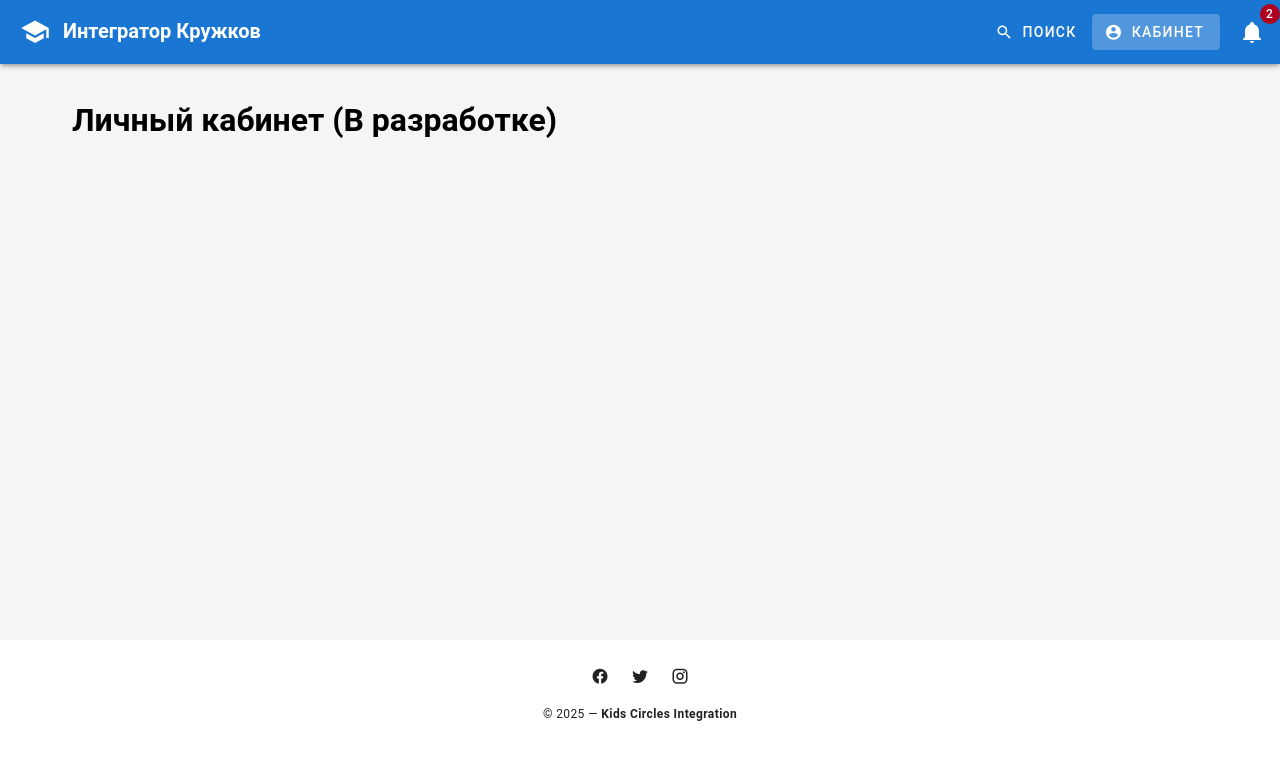
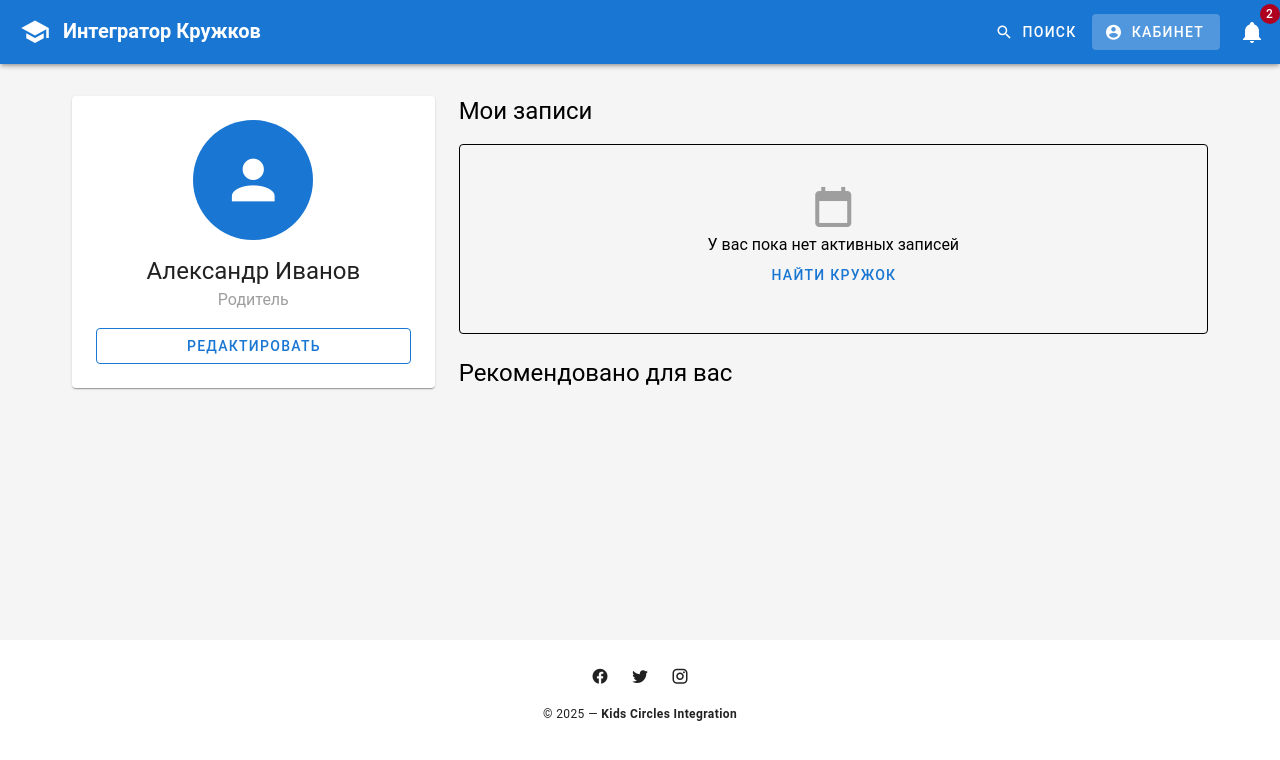
Before and after one commit to FrierenWay/integrator-children-clubs, a Vue app: page /profile in a window 1280 px wide. Shown: the top 760 px of the page. Built offline with nearby package versions, Linux system fonts and the light colour scheme.

Commit message:
feat: complete profile view with tabs and recommendations

```diff
--- a/src/views/HomeView.vue
+++ b/src/views/HomeView.vue
@@ -71,13 +71,15 @@
 import { computed, onMounted, ref } from 'vue';
 import { useStore } from 'vuex';
 import CircleCard from '../components/CircleCard.vue';
+import AppMap from '../components/AppMap.vue';
 
 export default {
-  components: { CircleCard },
+  components: { CircleCard, AppMap },
   setup() {
     const store = useStore();
 
     // Локальные реактивные переменные для фильтров
+    const viewMode = ref('list');
     const search = ref('');
     const category = ref(null);
     const maxPrice = ref(10000);
@@ -105,6 +107,7 @@ export default {
       circles,
       loading,
       categories,
+      viewMode,
       updateFilters
     };
   }
--- a/src/views/ProfileView.vue
+++ b/src/views/ProfileView.vue
@@ -1,5 +1,56 @@
 <template>
   <v-container>
-    <h1>Личный кабинет (В разработке)</h1>
+    <v-row>
+      <v-col cols="12" md="4">
+        <v-card class="text-center pa-6">
+          <v-avatar size="120" color="primary" class="mb-4">
+            <v-icon size="64" color="white">mdi-account</v-icon>
+          </v-avatar>
+          <h2 class="text-h5">Александр Иванов</h2>
+          <p class="text-grey">Родитель</p>
+          <v-btn color="primary" variant="outlined" block class="mt-4">Редактировать</v-btn>
+        </v-card>
+      </v-col>
+
+      <v-col cols="12" md="8">
+        <h3 class="text-h5 mb-4">Мои записи</h3>
+        <v-card v-if="myBookings.length === 0" variant="outlined" class="pa-10 text-center">
+          <v-icon size="48" color="grey">mdi-calendar-blank</v-icon>
+          <p>У вас пока нет активных записей</p>
+          <v-btn to="/" variant="text" color="primary">Найти кружок</v-btn>
+        </v-card>
+
+        <h3 class="text-h5 my-6">Рекомендовано для вас</h3>
+        <v-row>
+          <v-col v-for="item in recommendations" :key="item.id" cols="12" sm="6">
+            <v-card border flat>
+              <v-img :src="item.image" height="120" cover></v-img>
+              <v-card-title class="text-subtitle-1">{{ item.title }}</v-card-title>
+              <v-card-actions>
+                <v-btn :to="`/circle/${item.id}`" variant="text" color="primary">Смотреть</v-btn>
+              </v-card-actions>
+            </v-card>
+          </v-col>
+        </v-row>
+      </v-col>
+    </v-row>
   </v-container>
 </template>
+
+<script>
+import { computed } from 'vue';
+import { useStore } from 'vuex';
+
+export default {
+  setup() {
+    const store = useStore();
+    const myBookings = [];
+
+    const recommendations = computed(() => {
+      return store.state.circles.items.slice(0, 2);
+    });
+
+    return { myBookings, recommendations };
+  }
+}
+</script>
```
